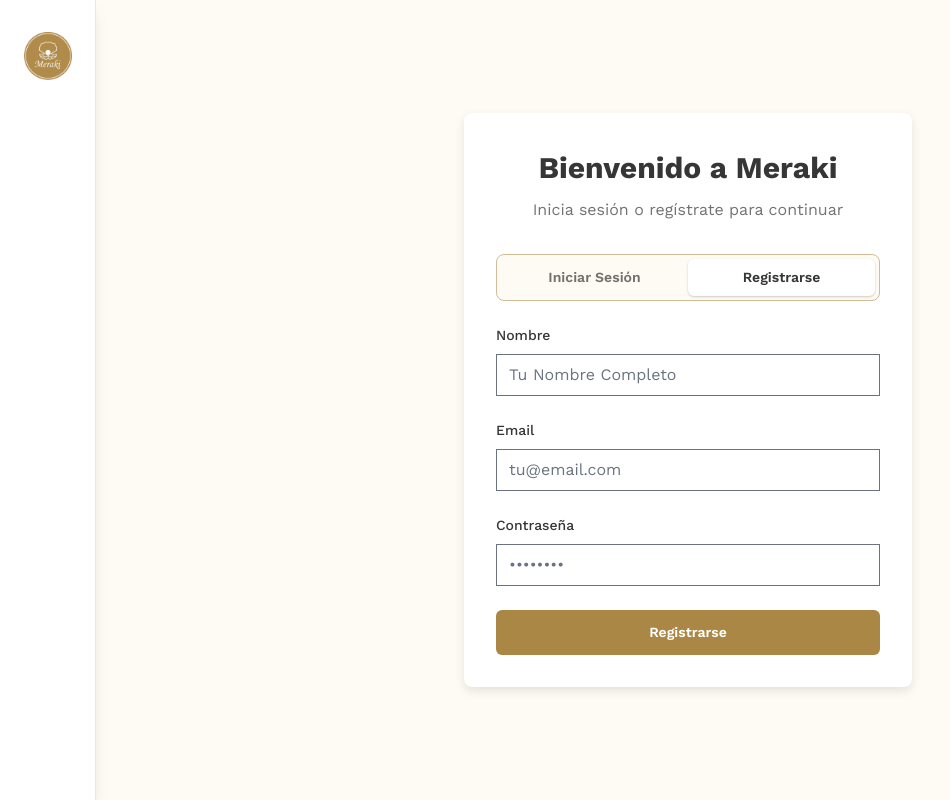
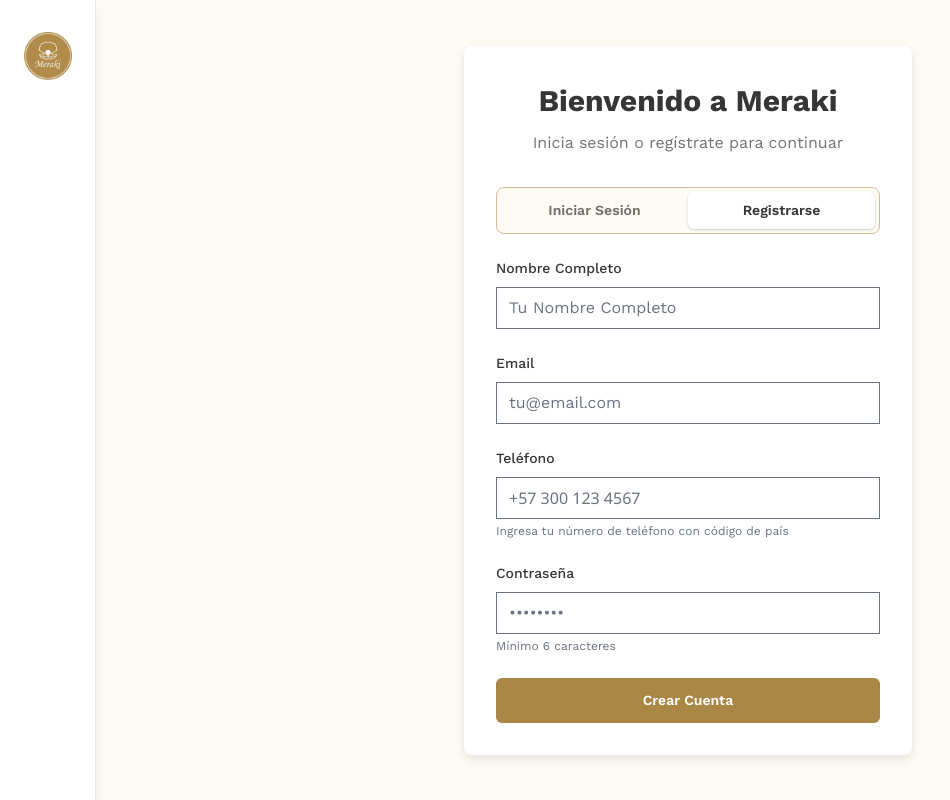
Before and after one commit to Josue-Ribero/meraki, a FastAPI app: page /ingresar in a window 1280 px wide, after a click on "Registrarse". Shown: the whole page, without its empty margins (0-950 px from the left). Run offline with FastAPI, Linux system fonts and the light colour scheme; some libraries are stand-ins or nearby versions.

Commit message:
registro de usuarios con numero de telefono

```diff
--- a/frontend/static/css/auth/login.css
+++ b/frontend/static/css/auth/login.css
@@ -118,6 +118,10 @@ body {
   box-shadow: 0 0 0 3px rgba(170, 135, 68, 0.3);
 }
 
+.form-input:invalid:not(:focus):not(:placeholder-shown) {
+  border-color: #f87171;
+}
+
 .btn-primary {
   display: flex;
   justify-content: center;
@@ -165,3 +169,14 @@ body {
 .hidden {
   display: none !important;
 }
+
+/* Mejoras para el campo de teléfono */
+input[type="tel"] {
+  font-family: "Noto Sans", monospace;
+}
+
+.helper-text {
+  font-size: 0.75rem;
+  color: rgba(54, 54, 54, 0.6);
+  margin-top: 0.25rem;
+}
--- a/frontend/static/js/auth/loginCliente.js
+++ b/frontend/static/js/auth/loginCliente.js
@@ -30,10 +30,18 @@ document.getElementById('register-form').addEventListener('submit', async (event
   const nombre = formData.get('nombre');
   const email = formData.get('email');
   const contrasena = formData.get('contrasena');
+  const telefono = formData.get('telefono'); // Nuevo campo
 
   const errorDiv = document.getElementById('register-error');
   errorDiv.classList.add('hidden');
   errorDiv.textContent = '';
+
+  // Validación básica del teléfono en el frontend
+  if (telefono && telefono.replace(/\D/g, '').length < 7) {
+    errorDiv.textContent = 'El número de teléfono debe tener al menos 7 dígitos';
+    errorDiv.classList.remove('hidden');
+    return;
+  }
 
   try {
     const response = await fetch('/clientes/registrar', {
@@ -41,7 +49,7 @@ document.getElementById('register-form').addEventListener('submit', async (event
       headers: {
         'Content-Type': 'application/x-www-form-urlencoded',
       },
-      body: `nombre=${encodeURIComponent(nombre)}&email=${encodeURIComponent(email)}&contrasena=${encodeURIComponent(contrasena)}`,
+      body: `nombre=${encodeURIComponent(nombre)}&email=${encodeURIComponent(email)}&contrasena=${encodeURIComponent(contrasena)}&telefono=${encodeURIComponent(telefono)}`,
     });
 
     if (response.ok) {
--- a/frontend/templates/auth/login.html
+++ b/frontend/templates/auth/login.html
@@ -57,7 +57,7 @@
 
           <form class="space-y-6 hidden" id="register-form" method="post" action="/clientes/registrar">
             <div>
-              <label for="register-name" class="form-label">Nombre</label>
+              <label for="register-name" class="form-label">Nombre Completo</label>
               <input id="register-name" name="nombre" type="text" class="form-input" placeholder="Tu Nombre Completo"
                 required />
             </div>
@@ -67,13 +67,21 @@
                 required />
             </div>
             <div>
+              <label for="register-phone" class="form-label">Teléfono</label>
+              <input id="register-phone" name="telefono" type="tel" class="form-input" placeholder="+57 300 123 4567"
+                required pattern="[0-9+\s()-]{7,20}"
+                title="Por favor ingresa un número de teléfono válido (mínimo 7 dígitos)" />
+              <p class="text-xs text-gray-500 mt-1">Ingresa tu número de teléfono con código de país</p>
+            </div>
+            <div>
               <label for="register-password" class="form-label">Contraseña</label>
               <input id="register-password" name="contrasena" type="password" class="form-input" placeholder="••••••••"
-                required />
+                required minlength="6" title="La contraseña debe tener al menos 6 caracteres" />
+              <p class="text-xs text-gray-500 mt-1">Mínimo 6 caracteres</p>
             </div>
             <div>
               <div id="register-error" class="text-red-500 text-sm text-center hidden mb-4"></div>
-              <button type="submit" class="btn-primary">Registrarse</button>
+              <button type="submit" class="btn-primary">Crear Cuenta</button>
             </div>
           </form>
 
```
Also changed, not shown: backend/routers/cliente_router.py (+8 -1 lines), frontend/templates/pago/procesoPago.html (+11 -10 lines).
